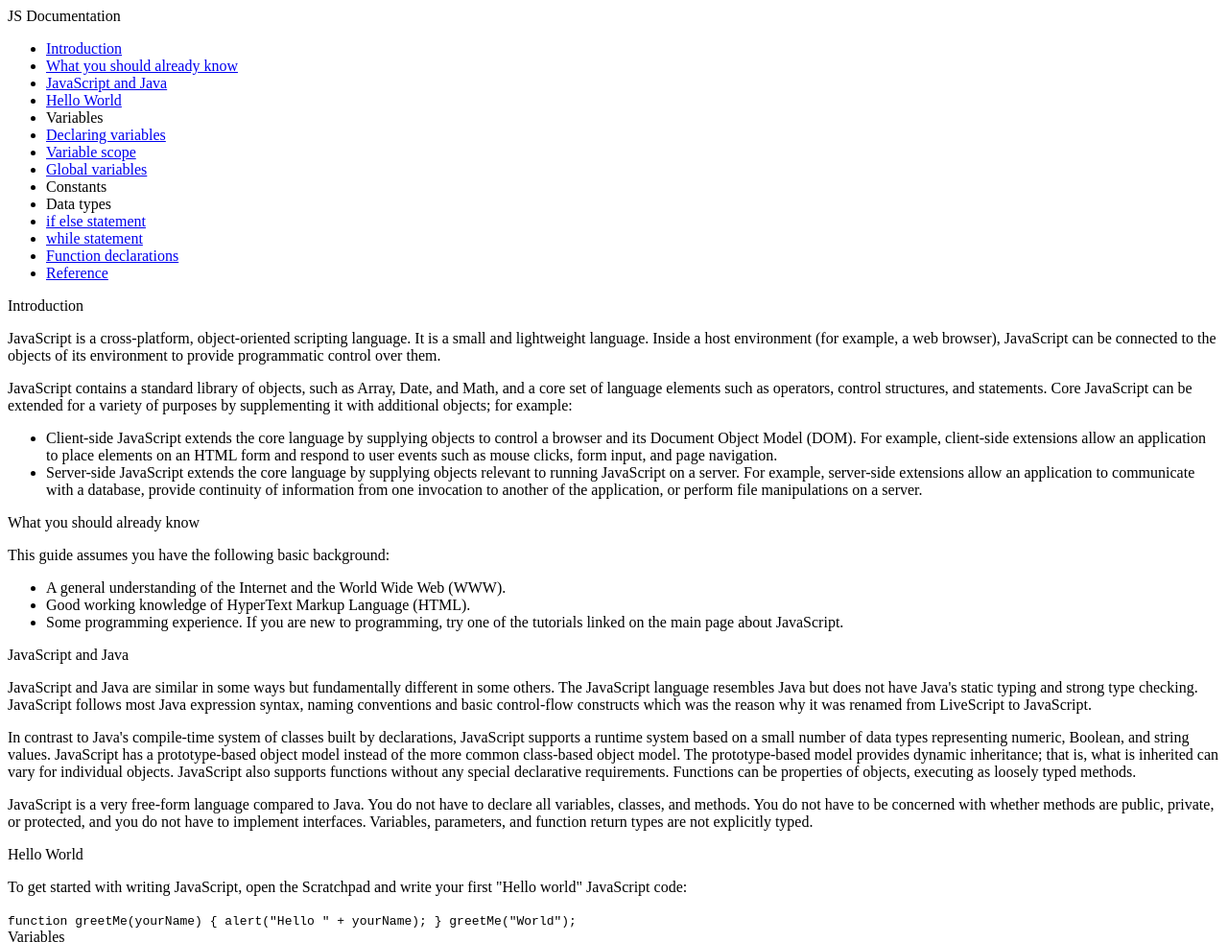
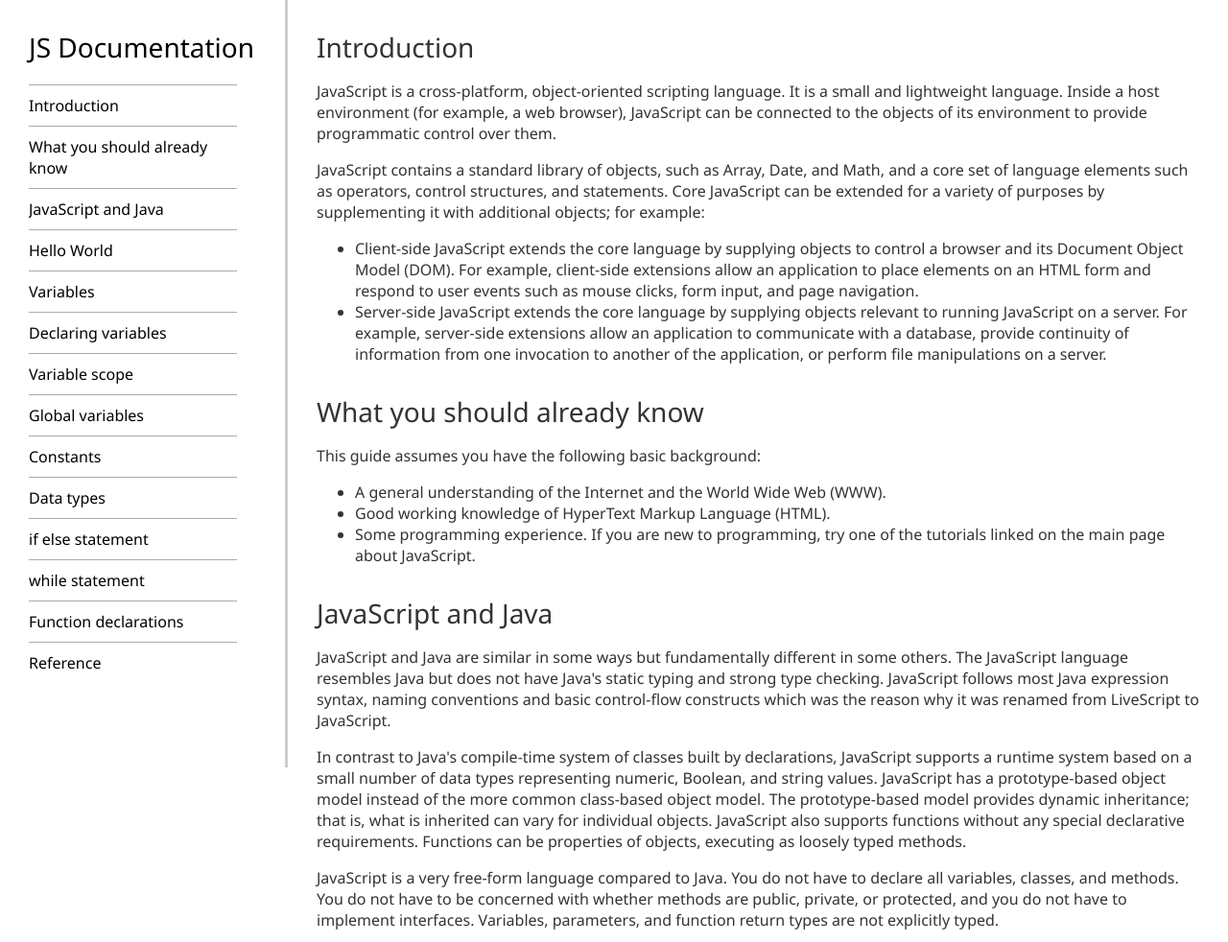
Before and after one commit to GustavoSouza123/freeCodeCamp, a plain HTML site: page technical-doc/index.html in a window 1280 px wide. Shown: the top 982 px of the page at 96% size. Drawn offline with Linux system fonts and the light colour scheme.

Commit message:
modificações no css

```diff
--- a/technical-doc/index.html
+++ b/technical-doc/index.html
@@ -8,11 +8,10 @@
     <title>Technical Documentation</title>
 </head>
 <body>
-    <main id="main-doc">
     <nav id="navbar">
         <header>JS Documentation</header>
         <ul>
-                <li><a href="#introduction" class="nav-link">Introduction</a></li>
+            <li><a href="#Introduction" class="nav-link">Introduction</a></li>
             <li><a href="#What_you_should_already_know" class="nav-link">What you should already know</a></li>
             <li><a href="#JavaScript_and_Java" class="nav-link">JavaScript and Java</a></li>
             <li><a href="#Hello_World" class="nav-link">Hello World</a></li>
@@ -29,6 +28,7 @@
         </ul>
     </nav>
 
+    <main id="main-doc">
         <!-- min for all sections: 10 <p>; 5 <code>; 5 <li> -->
         <section class="main-section" id="Introduction">
             <header>Introduction</header>
@@ -39,7 +39,7 @@
                 <li>Server-side JavaScript extends the core language by supplying objects relevant to running JavaScript on a server. For example, server-side extensions allow an application to communicate with a database, provide continuity of information from one invocation to another of the application, or perform file manipulations on a server.</li>
             </ul>
         </section>
-        <section class="main-section" id="What you should already know">
+        <section class="main-section" id="What_you_should_already_know">
             <header>What you should already know</header>
             <p>This guide assumes you have the following basic background:</p>
             <ul>
@@ -48,13 +48,13 @@
                 <li>Some programming experience. If you are new to programming, try one of the tutorials linked on the main page about JavaScript.</li>
             </ul>
         </section>
-        <section class="main-section" id="JavaScript and Java">
+        <section class="main-section" id="JavaScript_and_Java">
             <header>JavaScript and Java</header>
             <p>JavaScript and Java are similar in some ways but fundamentally different in some others. The JavaScript language resembles Java but does not have Java's static typing and strong type checking. JavaScript follows most Java expression syntax, naming conventions and basic control-flow constructs which was the reason why it was renamed from LiveScript to JavaScript.</p>
             <p>In contrast to Java's compile-time system of classes built by declarations, JavaScript supports a runtime system based on a small number of data types representing numeric, Boolean, and string values. JavaScript has a prototype-based object model instead of the more common class-based object model. The prototype-based model provides dynamic inheritance; that is, what is inherited can vary for individual objects. JavaScript also supports functions without any special declarative requirements. Functions can be properties of objects, executing as loosely typed methods.</p>
             <p>JavaScript is a very free-form language compared to Java. You do not have to declare all variables, classes, and methods. You do not have to be concerned with whether methods are public, private, or protected, and you do not have to implement interfaces. Variables, parameters, and function return types are not explicitly typed.</p>
         </section>
-        <section class="main-section" id="Hello World">
+        <section class="main-section" id="Hello_World">
             <header>Hello World</header>
             <p>To get started with writing JavaScript, open the Scratchpad and write your first "Hello world" JavaScript code:</p>
             <code>
--- a/technical-doc/style.css
+++ b/technical-doc/style.css
@@ -1,3 +1,75 @@
 * {
     box-sizing: border-box;
 }
+
+html {
+    scroll-behavior: smooth;
+}
+
+body {
+    margin: 0;
+    padding: 0;
+    font-family: 'Segoe UI', sans-serif;
+    display: flex;
+}
+
+/* NAVBAR */
+
+#navbar {
+    position: fixed;
+    width: 300px;
+    height: 100%;
+    border-right: 3px solid #ccc;
+    padding: 30px;
+}
+
+#navbar header {
+    margin-bottom: 20px;
+    font-size: 28px;
+}
+
+#navbar ul {
+    width: 100%;
+    height: calc(100% - 60px);
+    margin: 0;
+    padding: 0;
+    padding-right: 20px;
+    overflow: auto;
+}
+
+#navbar ul li {
+    list-style: none;
+    padding: 10px 0;
+    border-top: 1px solid #aaa;
+}
+
+#navbar ul li a {
+    display: block;
+    width: 100%;
+    color: #000;
+    text-decoration: none;
+}
+
+/* MAIN */
+
+#main-doc {
+    width: 100%;
+    min-height: 100vh;
+    padding: 30px;
+    padding-left: calc(300px + 30px);
+    color: #333;
+}
+
+#main-doc p,
+#main-doc li {
+    font-size: 16px;
+}
+
+#main-doc header {
+    font-size: 28px;
+    margin-top: 30px;
+}
+
+#Introduction header {
+    margin: 0;
+}
```
Lines whose indentation alone changed are shown as unchanged.
